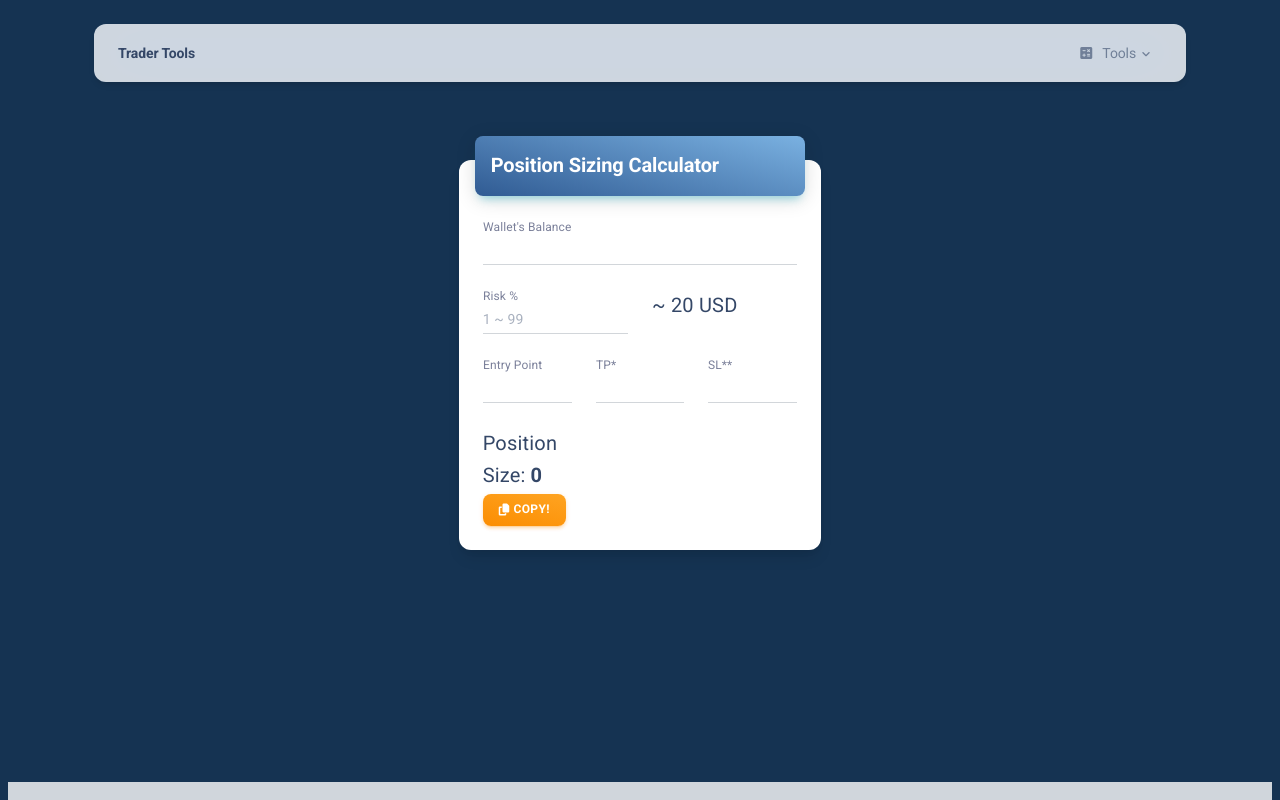
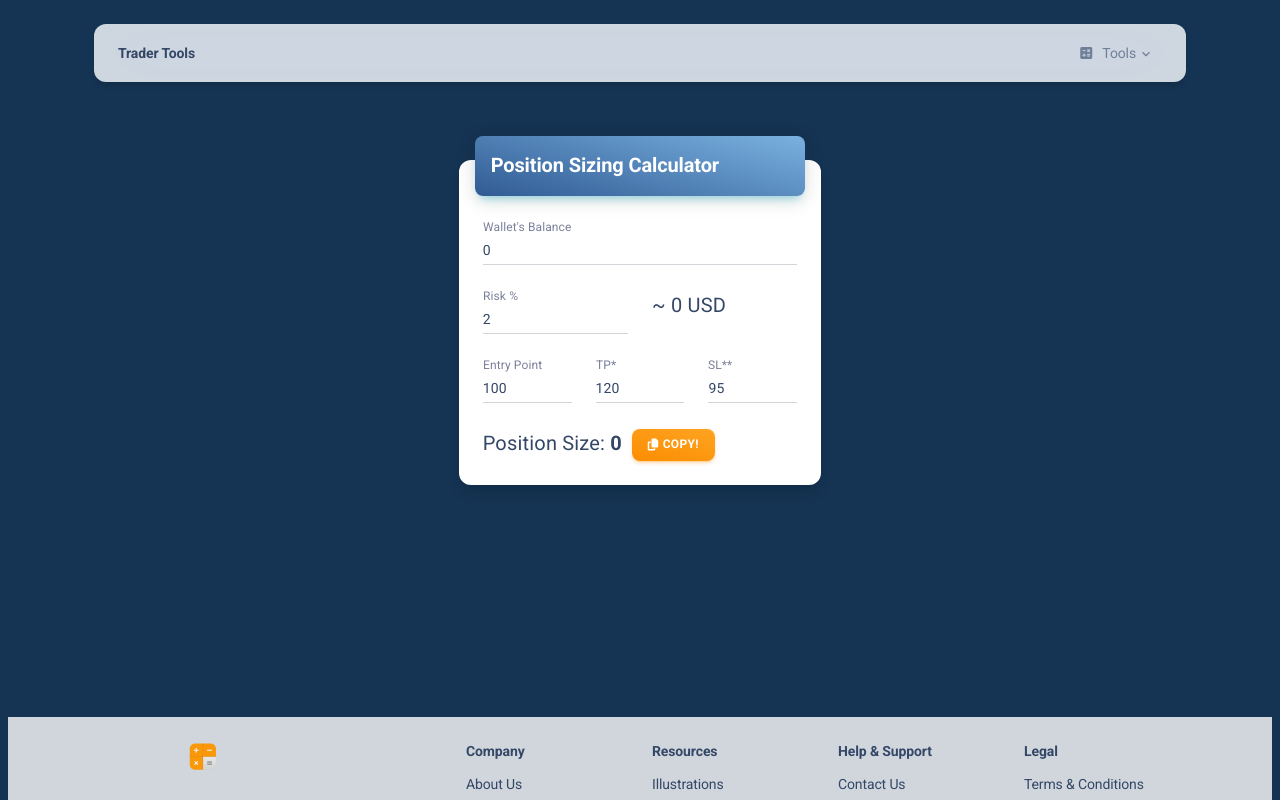
Before and after one commit to Watcharagorn/trade-helper, a React (Create React App) app: page /pages/calculator/position-sizing in a window 1280 px wide. Shown: the top 800 px of the page. Built offline with nearby package versions, Linux system fonts and the light colour scheme.

Commit message:
Feat: add calculation feature

```diff
--- a/src/pages/Calculator/PositionSizing/index.js
+++ b/src/pages/Calculator/PositionSizing/index.js
@@ -37,12 +37,75 @@ import routes from "routes";
 // import bgImage from "assets/images/illustrations/illustration-reset.jpg";
 
 function PositionSizing() {
-  const positionSize = 0;
   const [success, setSuccess] = useState(false);
+  const [walletBalance, setwalletBalance] = useState(0);
+  const [riskPercent, setRiskPercent] = useState(2);
+  const [riskAmount, setRiskAmount] = useState("");
+  const [entryPrice, setEntryPrice] = useState(100);
+  const [tpPrice, setTpPrice] = useState(120);
+  const [slPrice, setSlPrice] = useState(95);
+  const [positionSize, setPositionSize] = useState(null);
+  // const portBreakPercent = 1
+  const focusAsset = 1;
+  const orderPerAsset = 1;
+
+  const calRiskAmount = () => {
+    const roundRiskAmount = Math.round(walletBalance * (riskPercent / 100));
+    setRiskAmount(roundRiskAmount);
+  };
+
+  const calPositionSize = () => {
+    const loss = entryPrice - slPrice;
+    const lossPerOrder = riskAmount / (focusAsset * orderPerAsset);
+    let size = (entryPrice / loss) * lossPerOrder;
+    size = Math.round(size);
+
+    setPositionSize(size);
+  };
 
   useEffect(() => {
     setTimeout(() => setSuccess(false), 3000);
   }, [success]);
+
+  useEffect(() => {
+    calRiskAmount();
+    calPositionSize();
+  }, [walletBalance, riskPercent, entryPrice, slPrice, riskAmount]);
+
+  const walletBalanceChangeHandler = (e) => {
+    // eslint-disable-next-line
+    const value = e.target.value;
+    setwalletBalance(value);
+    // e.preventDefault();
+  };
+
+  const entryPriceChangeHandler = (e) => {
+    // eslint-disable-next-line
+    const value = e.target.value;
+    setEntryPrice(value);
+    // e.preventDefault();
+  };
+
+  const tpPriceChangeHandler = (e) => {
+    // eslint-disable-next-line
+    const value = e.target.value;
+    setTpPrice(value);
+    // e.preventDefault();
+  };
+
+  const slPriceChangeHandler = (e) => {
+    // eslint-disable-next-line
+    const value = e.target.value;
+    setSlPrice(value);
+    // e.preventDefault();
+  };
+
+  const riskPercentChangeHandler = (e) => {
+    // eslint-disable-next-line
+    const value = e.target.value;
+    setRiskPercent(value);
+    // e.preventDefault();
+  };
 
   return (
     <>
@@ -93,6 +156,8 @@ function PositionSizing() {
                       label="Wallet's Balance"
                       InputLabelProps={{ shrink: true }}
                       type="number"
+                      onChange={walletBalanceChangeHandler}
+                      value={walletBalance}
                       fullWidth
                     />
                   </Grid>
@@ -103,11 +168,13 @@ function PositionSizing() {
                       label="Risk %"
                       placeholder="1 ~ 99"
                       InputLabelProps={{ shrink: true }}
+                      onChange={riskPercentChangeHandler}
+                      value={riskPercent}
                       fullWidth
                     />
                   </Grid>
                   <Grid item xs={6} md={6}>
-                    ~ 20 USD
+                    ~ {riskAmount} USD
                   </Grid>
                   <Grid item xs={4}>
                     <MKInput
@@ -115,6 +182,8 @@ function PositionSizing() {
                       label="Entry Point"
                       InputLabelProps={{ shrink: true }}
                       type="number"
+                      onChange={entryPriceChangeHandler}
+                      value={entryPrice}
                       fullWidth
                     />
                   </Grid>
@@ -125,6 +194,8 @@ function PositionSizing() {
                       label="TP*"
                       InputLabelProps={{ shrink: true }}
                       type="number"
+                      onChange={tpPriceChangeHandler}
+                      value={tpPrice}
                       fullWidth
                     />
                   </Grid>
@@ -135,13 +206,15 @@ function PositionSizing() {
                       label="SL**"
                       InputLabelProps={{ shrink: true }}
                       type="number"
+                      onChange={slPriceChangeHandler}
+                      value={slPrice}
                       fullWidth
                     />
                   </Grid>
-                  <Grid item xs={6}>
+                  <Grid item xs={12}>
                     <div>
                       <div>
-                        Position Size:
+                        <span>Position Size:</span>
                         <b style={{ marginLeft: 5, marginRight: 10 }}>{positionSize}</b>
                         <CopyToClipboard text={positionSize}>
                           <MKButton
```
